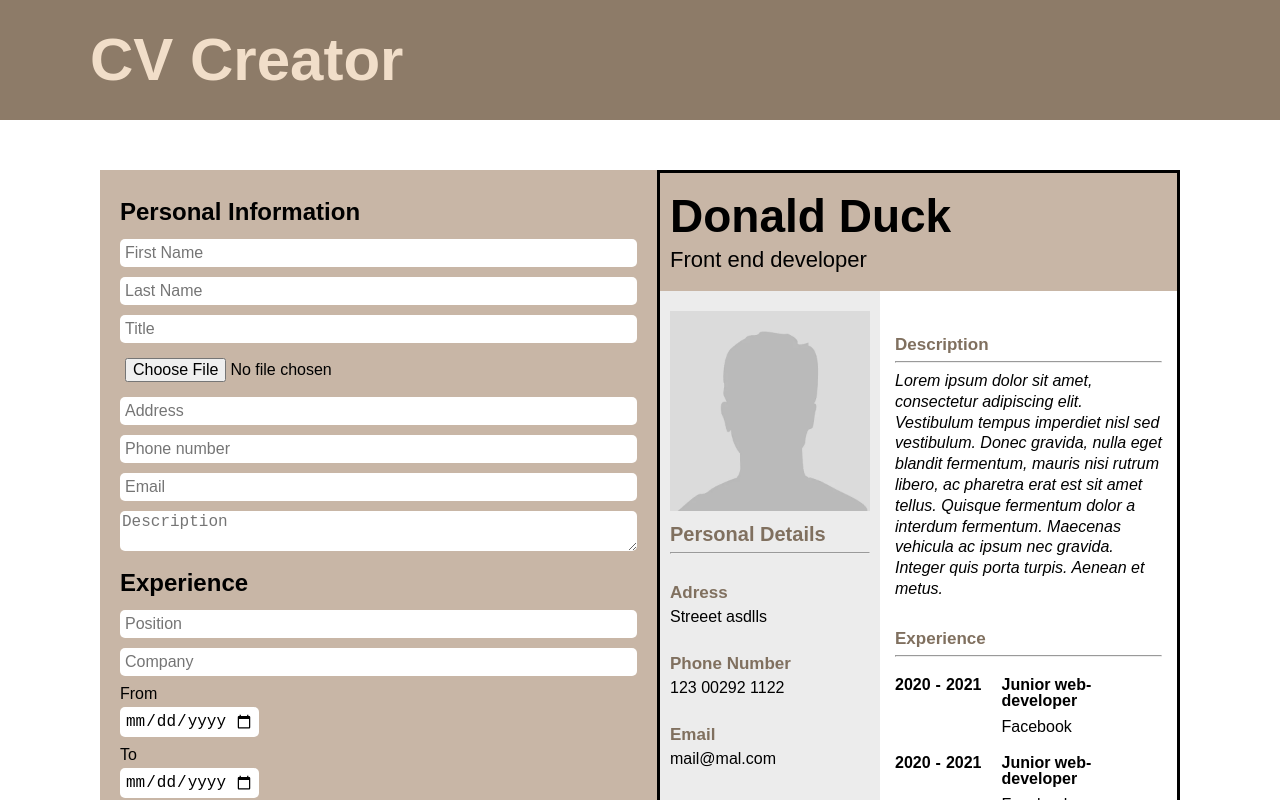
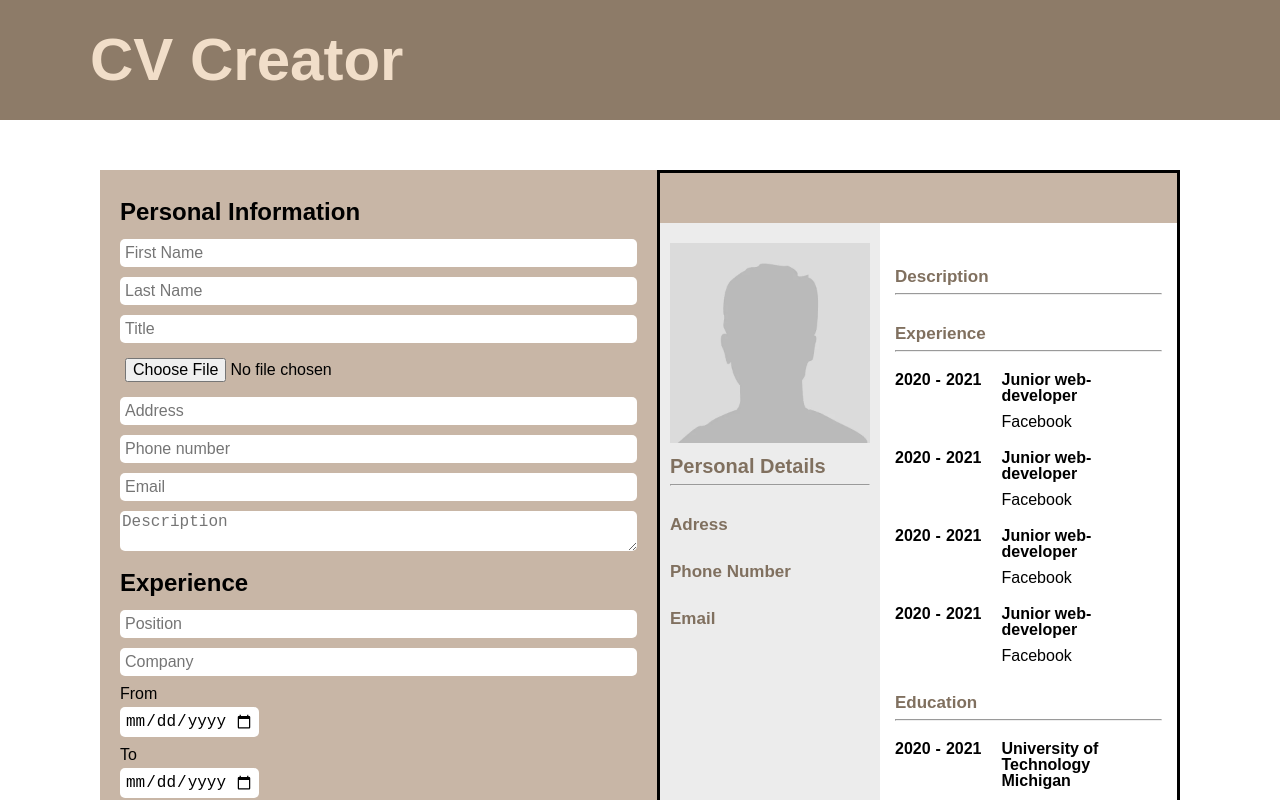
Before and after one commit to eduardsdn/react-cv-creator, a React (Create React App) app: page / in a window 1280 px wide. Shown: the top 800 px of the page. Built offline with nearby package versions, Linux system fonts and the light colour scheme.

Commit message:
personal information now updates in CVPreview

```diff
--- a/src/App.jsx
+++ b/src/App.jsx
@@ -1,14 +1,37 @@
+import React from "react";
 import Header from "./components/Header";
 import CVForm from "./components/CVForm";
 import CVPreview from "./components/CVPreview";
 
 function App() {
+
+  const [personalInfo, setPersonalInfo] = React.useState({
+    firstName : "",
+    lastName: "",
+    title: "",
+    address: "",
+    phone: "",
+    email: "",
+    description: "",
+  })
+
+  function updatePersonalInfo(event){
+    setPersonalInfo(prevPersonalInfo => {
+      return {
+        ...prevPersonalInfo,
+        [event.target.name]: event.target.value
+      }
+    })
+
+    // console.log(personalInfo)
+  }
+
   return (
     <div className="App">
       <Header />
       <main className="main-content">
-        <CVForm />
-        <CVPreview />
+        <CVForm updatePersonalInfo={updatePersonalInfo}/>
+        <CVPreview personalInfo={personalInfo}/>
       </main>
     </div>
   );
--- a/src/components/CVForm.jsx
+++ b/src/components/CVForm.jsx
@@ -2,10 +2,10 @@ import PersonalInfoForm from "./PersonalInfoForm"
 import EducationForm from "./EducationForm"
 import ExperienceForm from "./ExperienceForm"
 
-export default function CVForm() {
+export default function CVForm(props) {
     return(
         <div className="cv-form">
-            <PersonalInfoForm />
+            <PersonalInfoForm updatePersonalInfo={props.updatePersonalInfo}/>
             <ExperienceForm />
             <EducationForm />
         </div>
--- a/src/components/CVPreview.jsx
+++ b/src/components/CVPreview.jsx
@@ -3,11 +3,14 @@ import CVPreviewExperience from "./CVPreviewExpreience"
 import CVPreviewEducation from "./CVPreviewEducation"
 import defaultPhoto from "../assets/default_photo.jpg"
 
-export default function CVPreview(){
+export default function CVPreview(props){
+
+    // console.log(props.personalInfo)
+
     return(
         <div className="cv-preview">
 
-            <CVPreviewHeader />
+            <CVPreviewHeader personalInfo={props.personalInfo}/>
 
             <main className="preview-main-content">
 
@@ -19,11 +22,11 @@ export default function CVPreview(){
                         <h1 className="presonalDetailsPreview-title">Personal Details</h1>
                         <hr />
                         <h2 className="preview-subtitle">Adress</h2>
-                        <p>Streeet asdlls</p>
+                        <p>{props.personalInfo.address}</p>
                         <h2 className="preview-subtitle">Phone Number</h2>
-                        <p>123 00292 1122</p>
+                        <p>{props.personalInfo.phone}</p>
                         <h2 className="preview-subtitle">Email</h2>
-                        <p>mail@mal.com</p>
+                        <p>{props.personalInfo.email}</p>
                     </div>
                 </div>
 
@@ -32,7 +35,7 @@ export default function CVPreview(){
                     <div className="preivew-description">
                         <h2 className="preview-subtitle">Description</h2>
                         <hr />
-                        <p className="preview-description-text">Lorem ipsum dolor sit amet, consectetur adipiscing elit. Vestibulum tempus imperdiet nisl sed vestibulum. Donec gravida, nulla eget blandit fermentum, mauris nisi rutrum libero, ac pharetra erat est sit amet tellus. Quisque fermentum dolor a interdum fermentum. Maecenas vehicula ac ipsum nec gravida. Integer quis porta turpis. Aenean et metus.</p>
+                        <p className="preview-description-text">{props.personalInfo.description}</p>
                     </div>
 
                     <div className="preview-experience">
--- a/src/components/CVPreviewHeader.jsx
+++ b/src/components/CVPreviewHeader.jsx
@@ -1,8 +1,8 @@
-export default function CVPreviewHeader(){
+export default function CVPreviewHeader(props){
     return(
         <div className="preview-header">
-            <h1 className="preview-name">Donald Duck</h1>
-            <h2 className="preview-title">Front end developer</h2>
+            <h1 className="preview-name"><span className="preview-firstname">{props.personalInfo.firstName}</span> <span className="preview-lastname">{props.personalInfo.lastName}</span></h1>
+            <h2 className="preview-title">{props.personalInfo.title}</h2>
         </div>
     )
 }
--- a/src/components/PersonalInfoForm.jsx
+++ b/src/components/PersonalInfoForm.jsx
@@ -1,15 +1,16 @@
-export default function PersonalInfoForm(){
+export default function PersonalInfoForm(props){
     return(
     <div className="personal-info subform">
         <h1 className="subform title">Personal Information</h1>
-        <input type="text" placeholder="First Name"/>
-        <input type="text" placeholder="Last Name"/>
-        <input type="text" placeholder="Title"/>
+        <input type="text" name="firstName" placeholder="First Name" onChange={props.updatePersonalInfo}/>
+        <input type="text" name="lastName" placeholder="Last Name" onChange={props.updatePersonalInfo}/>
+        <input type="text" name="title" placeholder="Title" onChange={props.updatePersonalInfo}/>
         <input type="file" />
-        <input type="text" placeholder="Address"/>
-        <input type="tel" placeholder="Phone number"/>
-        <input type="email" placeholder="Email" />
-        <textarea placeholder="Description"></textarea>
+        <input type="text" name="address" placeholder="Address" onChange={props.updatePersonalInfo}/>
+        <input type="tel" name="phone" placeholder="Phone number" onChange={props.updatePersonalInfo}/>
+        <input type="email" name="email" placeholder="Email" onChange={props.updatePersonalInfo}/>
+
+        <textarea name="description" placeholder="Description" onChange={props.updatePersonalInfo}></textarea>
     </div>
     )
 }
```
